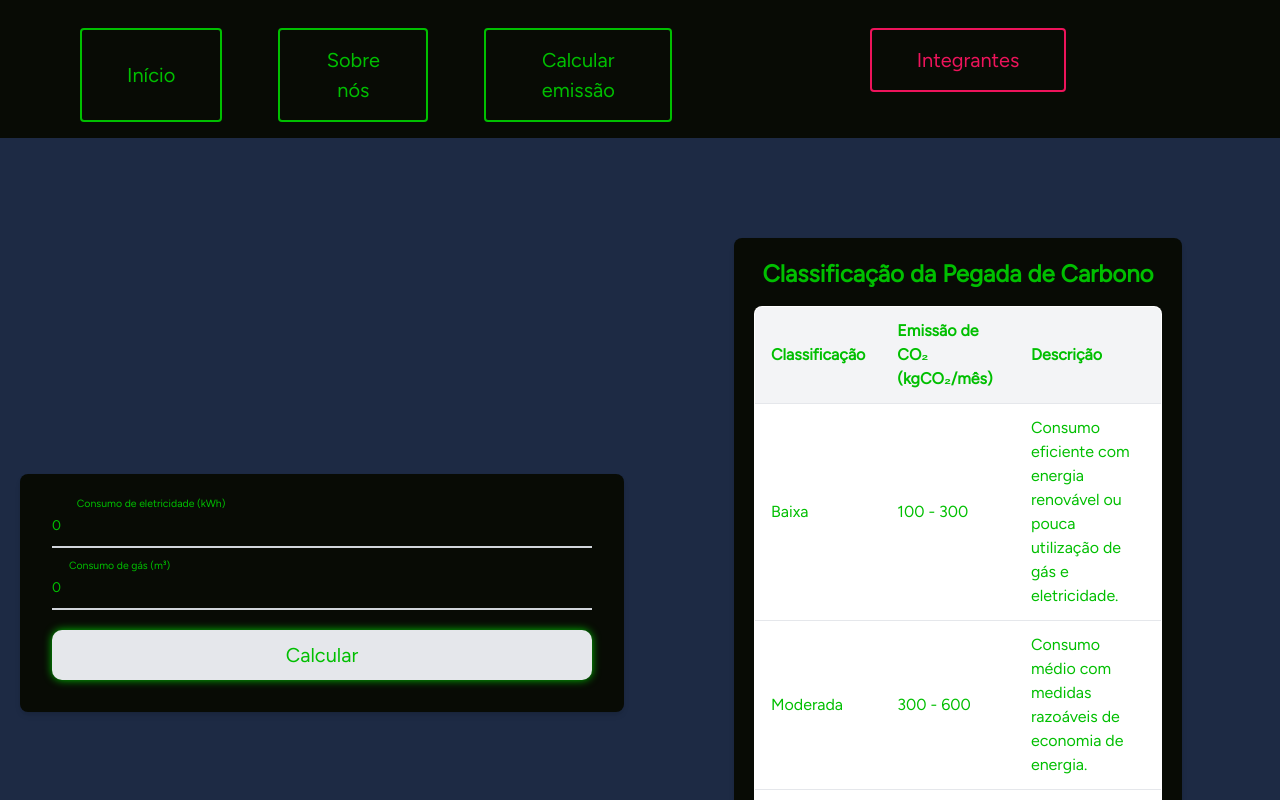
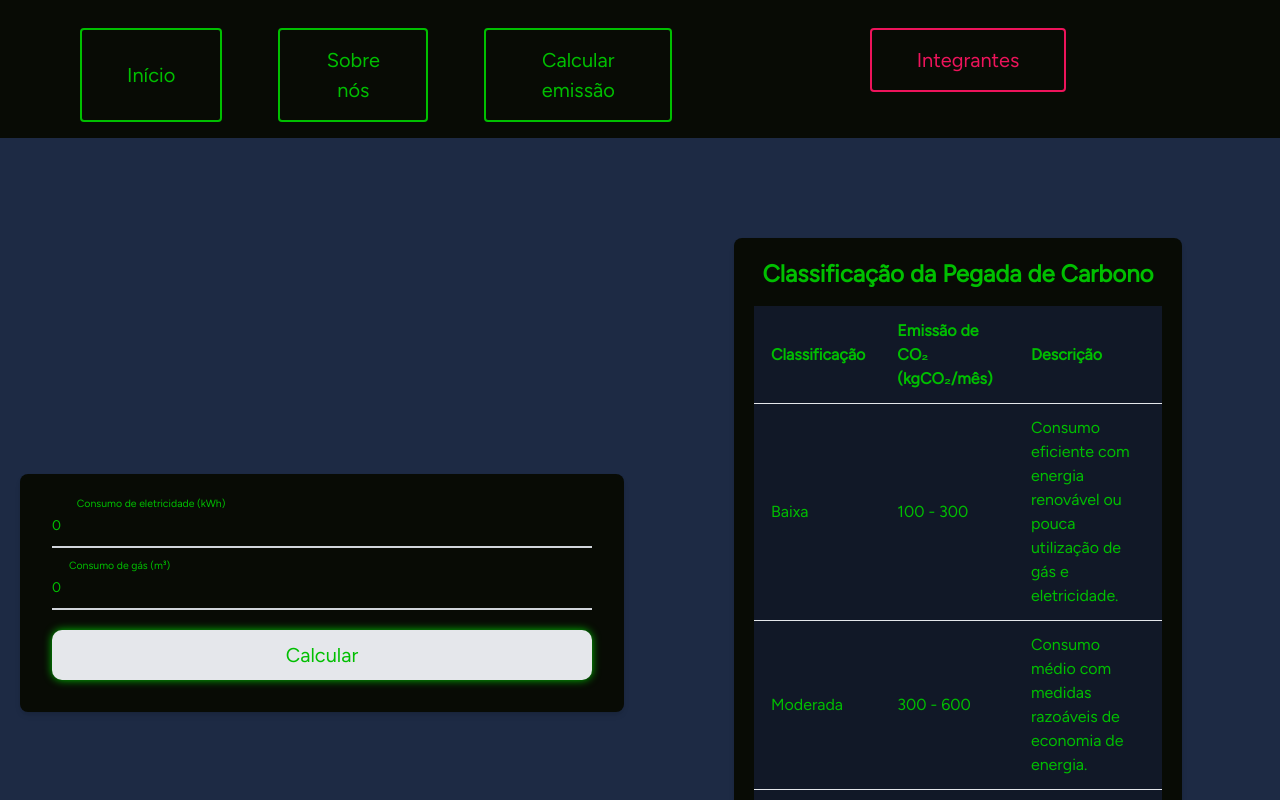
Before and after one commit to NathanMagno/CarbonTrack, a Next.js app in the folder carbon-track/: page /calcular in a window 1280 px wide. Shown: the top 800 px of the page. Built offline with nearby package versions, Linux system fonts and the light colour scheme.

Commit message:
Tela de calculdo finalizada

```diff
--- a/carbon-track/src/app/styles/funcionalidades.css
+++ b/carbon-track/src/app/styles/funcionalidades.css
@@ -3,7 +3,7 @@
 @tailwind utilities;
 
 .BgFuncionalidade {
-    @apply bg-inicial h-[100%] block m-auto py-12;
+    @apply bg-inicial h-[100%] block m-auto py-12 min-h-[100vh];
 }
 
 .ContainerIntegrantes {
--- a/carbon-track/src/components/TabelaPegadaCarbono/TabelaPegadaCarbono.tsx
+++ b/carbon-track/src/components/TabelaPegadaCarbono/TabelaPegadaCarbono.tsx
@@ -1,22 +1,22 @@
-
-
 export default function TabelaPegadaCarbono() {
   return (
-    <div className="max-w-md mx-auto mt-8 p-5 bg-primary text-secondary rounded-lg shadow-md">
+    <div className="max-w-full sm:max-w-md mx-auto mt-8 p-5 bg-primary text-secondary rounded-lg shadow-md ">
       <h2 className="text-2xl font-bold mb-4 text-center text-secondary">Classificação da Pegada de Carbono</h2>
-      <table className="min-w-full bg-white border border-gray-200 rounded-lg overflow-hidden">
+
+      <div className="overflow-x-auto"> {/* Adiciona a rolagem horizontal */}
+        <table className="min-w-full bg-gray-900 border border-gray-900 rounded-lg mobile:text-[10px] lg:text-[16px]">
           <thead>
             <tr>
-            <th className="py-3 px-4 bg-gray-100 text-left font-semibold TabelaPegadaCarbono">Classificação</th>
-            <th className="py-3 px-4 bg-gray-100 text-left font-semibold TabelaPegadaCarbono">Emissão de CO₂ (kgCO₂/mês)</th>
-            <th className="py-3 px-4 bg-gray-100 text-left font-semibold TabelaPegadaCarbono">Descrição</th>
+              <th className="py-3 px-4 bg-gray-900 text-left font-semibold">Classificação</th>
+              <th className="py-3 px-4 bg-gray-900 text-left font-semibold">Emissão de CO₂ (kgCO₂/mês)</th>
+              <th className="py-3 px-4 bg-gray-900 text-left font-semibold">Descrição</th>
             </tr>
           </thead>
-        <tbody className="">
+          <tbody>
             <tr className="border-t">
               <td className="py-3 px-4 text-secondary font-medium">Baixa</td>
               <td className="py-3 px-4 text-secondary">100 - 300</td>
-            <td className="py-3 px-4 TabelaPegadaCarbono">Consumo eficiente com energia renovável ou pouca utilização de gás e eletricidade.</td>
+              <td className="py-3 px-4">Consumo eficiente com energia renovável ou pouca utilização de gás e eletricidade.</td>
             </tr>
             <tr className="border-t">
               <td className="py-3 px-4 text-secondary font-medium">Moderada</td>
@@ -31,5 +31,6 @@ export default function TabelaPegadaCarbono() {
           </tbody>
         </table>
       </div>
+    </div>
   );
 }
```
Lines whose indentation alone changed are shown as unchanged.
